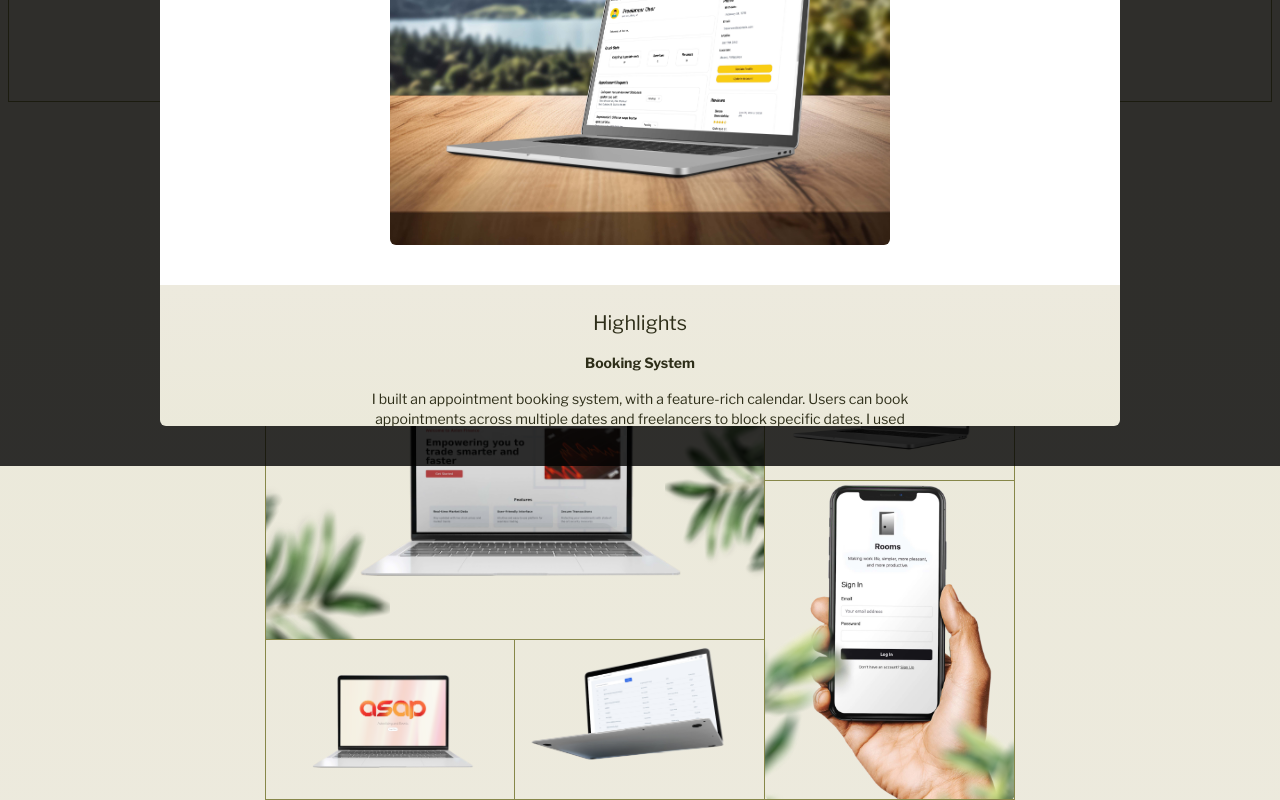
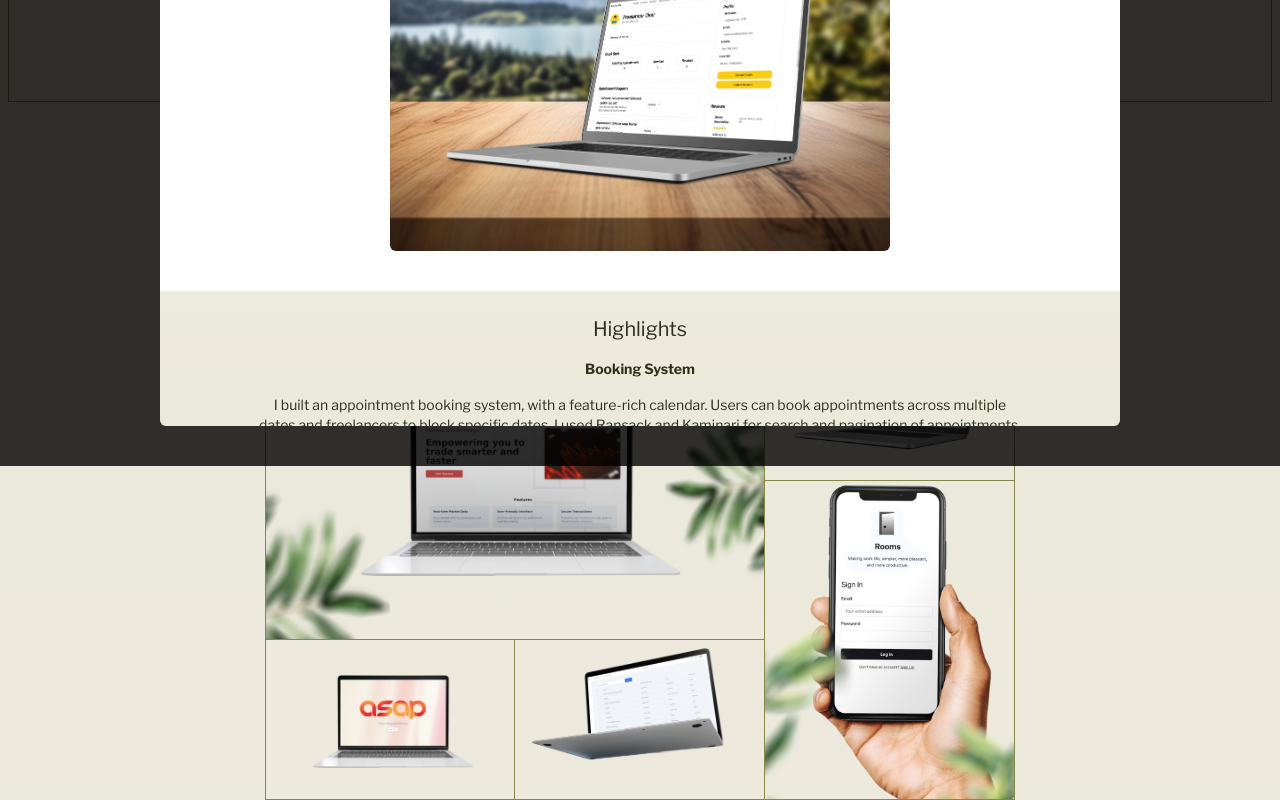
Before and after one commit to TyJacalan/portfolio, a Next.js app: page / in a window 1280 px wide. Both pictures are taken after a click on the element 890 px from the left and 1078 px from the top of the page. Shown: the part 678-1478 px from the top of the page. Built offline with nearby package versions, Linux system fonts and the light colour scheme.

Commit message:
chore: add live link to skillsetgo

```diff
--- a/components/Projects/SkillSetGo.jsx
+++ b/components/Projects/SkillSetGo.jsx
@@ -48,6 +48,13 @@ const SkillSetGo = () => {
             >
               <FaGithub />
             </Link>
+            <Link
+              href="https://booking-app-j4vu.onrender.com"
+              target="_blank"
+              className="underline hover:font-semibold"
+            >
+              Live
+            </Link>
           </div>
           <div className="px-6 sm:px-24">
             <p class="text-muted">
@@ -69,8 +76,7 @@ const SkillSetGo = () => {
               className="object-cover"
             />
           </div>
-          <div className="flex justify-center bg-gradient-to-b from-primary to-accent">
-            <div className="max-w-[750px] flex flex-col items-center gap-4 p-6 sm:px-24">
+          <div className="flex flex-col gap-4 p-6 sm:px-24 bg-gradient-to-b from-primary to-accent">
             <h3 class="text-xl">Highlights</h3>
             <h4 class="font-bold">Booking System</h4>
             <p>
@@ -109,12 +115,11 @@ const SkillSetGo = () => {
             </p>
             <h4 class="font-bold">Notification System</h4>
             <p>
-                I developed a notification system from scratch that enabled
-                users to receive notifications related to their appointments.
+              I developed a notification system from scratch that enabled users
+              to receive notifications related to their appointments.
             </p>
           </div>
-          </div>
-          <div className="max-w-[750px] mx-auto p-6 md:px-24 pb-12">
+          <div className="p-6 md:px-24 pb-12">
             SkillSetGo also includes user profile management, freelancer service
             management, email notifications, ratings and reviews, and a user
             role system. The full list of contributors for SkillSetGo can be
```
Lines whose indentation alone changed are shown as unchanged.
